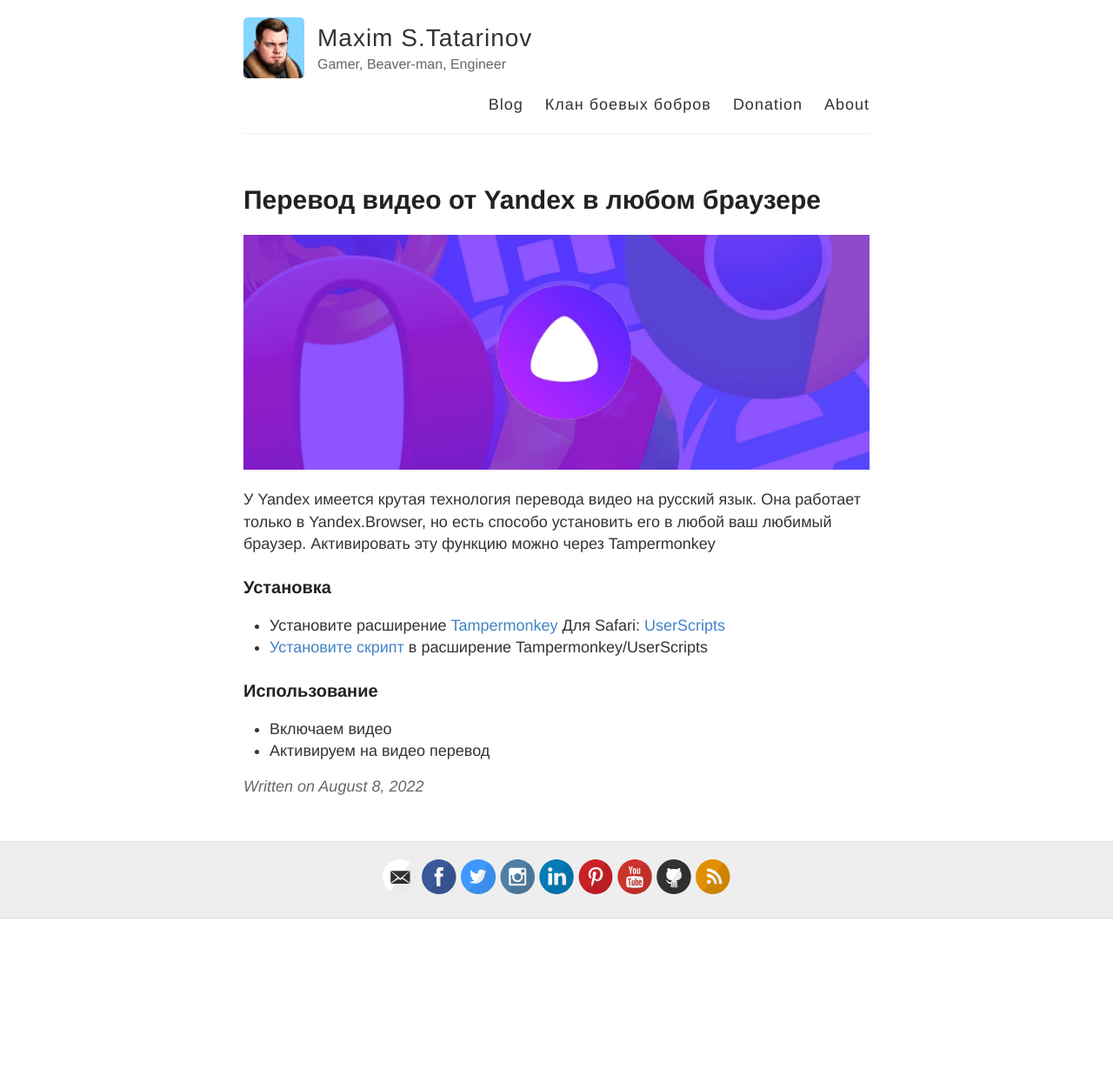
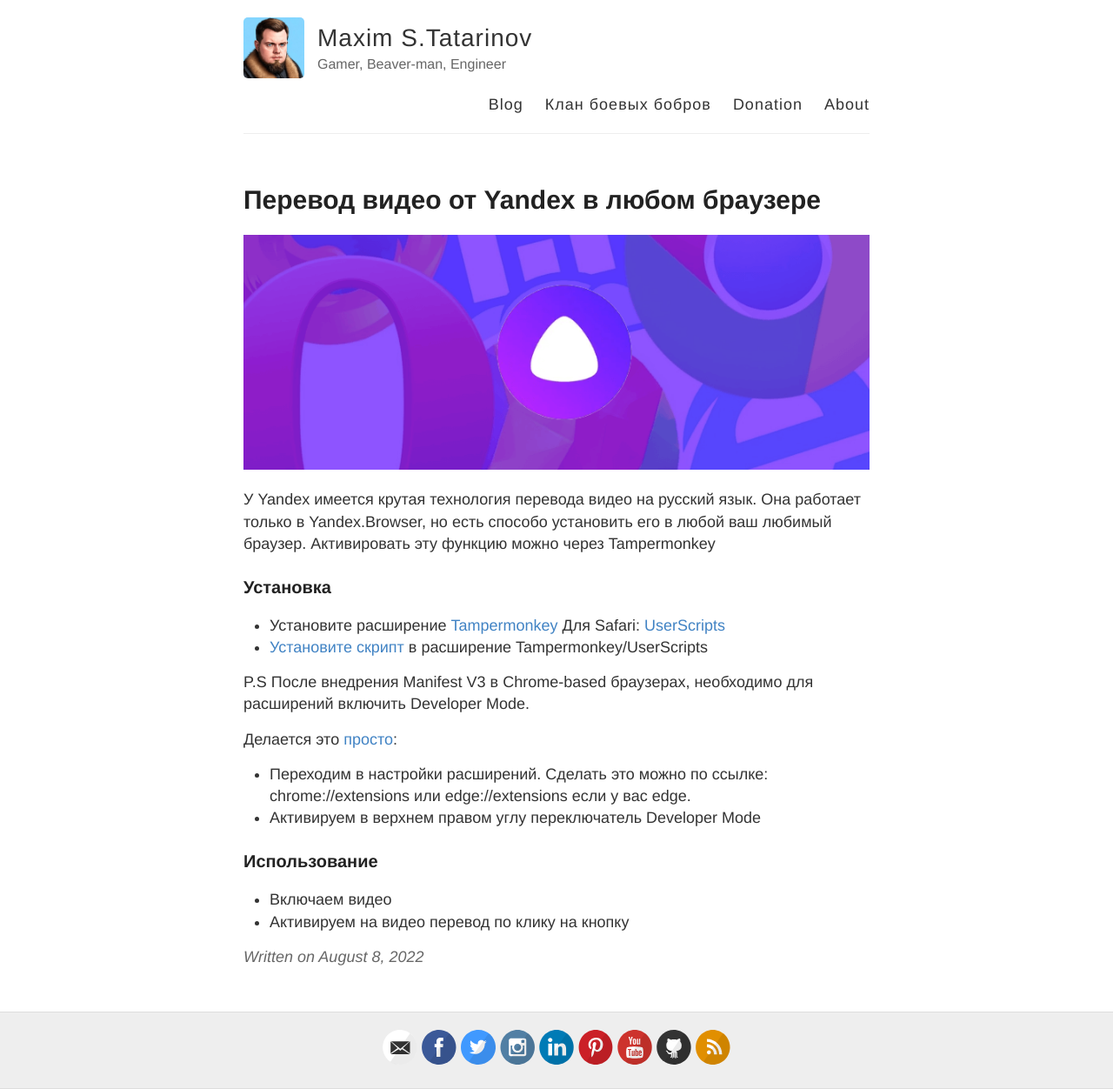
Before and after one commit to tatarinovms/tatarinovms.github.io, a Jekyll site: the page built from _posts/2022-08-08-YandexTranslate.md, in a window 1280 px wide. Shown: the whole page at 87% size. Built offline with Jekyll 4.4.1, drawn with Linux system fonts in a browser that asks for light colours; before the commit the page ends 1056 px from its top, so only the background shows below that.

Commit message:
Update 2022-08-08-YandexTranslate.md

```diff
--- a/_posts/2022-08-08-YandexTranslate.md
+++ b/_posts/2022-08-08-YandexTranslate.md
@@ -10,9 +10,16 @@
 ### Установка
 
 - Установите расширение [Tampermonkey](https://www.tampermonkey.net/) Для Safari: [UserScripts](https://apps.apple.com/app/userscripts/id1463298887)
-- [Установите скрипт](https://raw.githubusercontent.com/ilyhalight/voice-over-translation/master/dist/vot.user.js) в расширение Tampermonkey/UserScripts
+- [Установите скрипт](https://raw.githubusercontent.com/ilyhalight/voice-over-translation/master/dist/vot-cloudflare.user.js) в расширение Tampermonkey/UserScripts
+
+ P.S После внедрения Manifest V3 в Chrome-based браузерах, необходимо для расширений включить Developer Mode.
+
+ Делается это [просто](https://www.tampermonkey.net/faq.php#Q209):
+
+ - Переходим в настройки расширений. Сделать это можно по ссылке: chrome://extensions или edge://extensions если у вас edge.
+ - Активируем в верхнем правом углу переключатель Developer Mode
 
 ### Использование
 
 - Включаем видео
-- Активируем на видео перевод
+- Активируем на видео перевод по клику на кнопку
```
